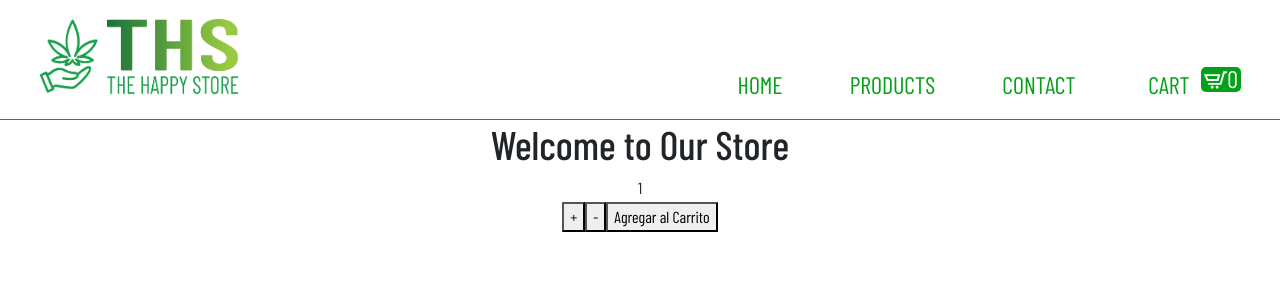
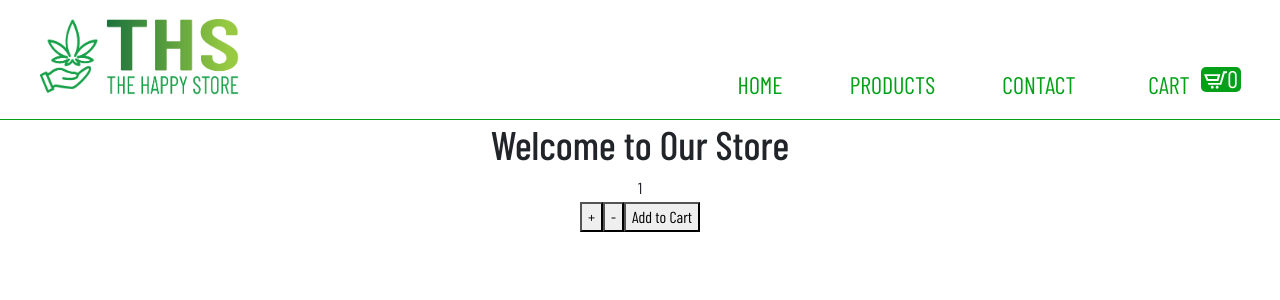
Before and after one commit to Luciobio/the-happy-store, a React (Create React App) app: page / in a window 1280 px wide. Shown: the top 300 px of the page. Built offline with nearby package versions, Linux system fonts and the light colour scheme; the HTML template or start-up script is replaced by a standard one; a web font is replaced by a local one.

Commit message:
counter fix

```diff
--- a/src/App.js
+++ b/src/App.js
@@ -5,17 +5,14 @@ import ItemListContainer from './Components/ItemListContainer/ItemListContainer'
 
 function App() {
   const [cartCount, setCartCount] = useState(0);
-  const [stock, setStock] = useState(10);
 
   let greeting = {message: 'Welcome to Our Store'};
 
   let countProps = {
-    stock: stock,
+    stock: 10,
     initial: 1,
     onAdd: (count) => {
-      (count > 0)?
-        setStock(current => current - count) :
-        setCartCount(current => current + count);
+      if(count > 0) setCartCount(current => current + count);
     }
   };
 
--- a/src/Components/ItemCount/ItemCount.js
+++ b/src/Components/ItemCount/ItemCount.js
@@ -2,6 +2,7 @@ import {useState} from 'react';
 
 const ItemCount = ({stock, initial, onAdd}) => {
     const [count, setCount] = useState(initial);
+    const [itemStock, setItemStock] = useState(stock);
 
     const increment = (stock) => {
         if(count < stock) setCount(current => current + 1);
@@ -13,15 +14,16 @@ const ItemCount = ({stock, initial, onAdd}) => {
 
     const handeAdd = () => {
         onAdd(count);
-        (stock > 0)? setCount(1) : setCount(0);
+        setItemStock(current => current - count);
+        setCount(0);
     }
 
     return (
         <div className= 'ItemCount'>
             <div className= 'count'>{count}</div>
-            <button onClick={()=> increment(stock)}> + </button>
+            <button onClick={()=> increment(itemStock)}> + </button>
             <button onClick={decrement}> - </button>
-            <button onClick={handeAdd}> Agregar al Carrito </button>
+            <button onClick={handeAdd}> Add to Cart </button>
         </div>
     );
 };
```
